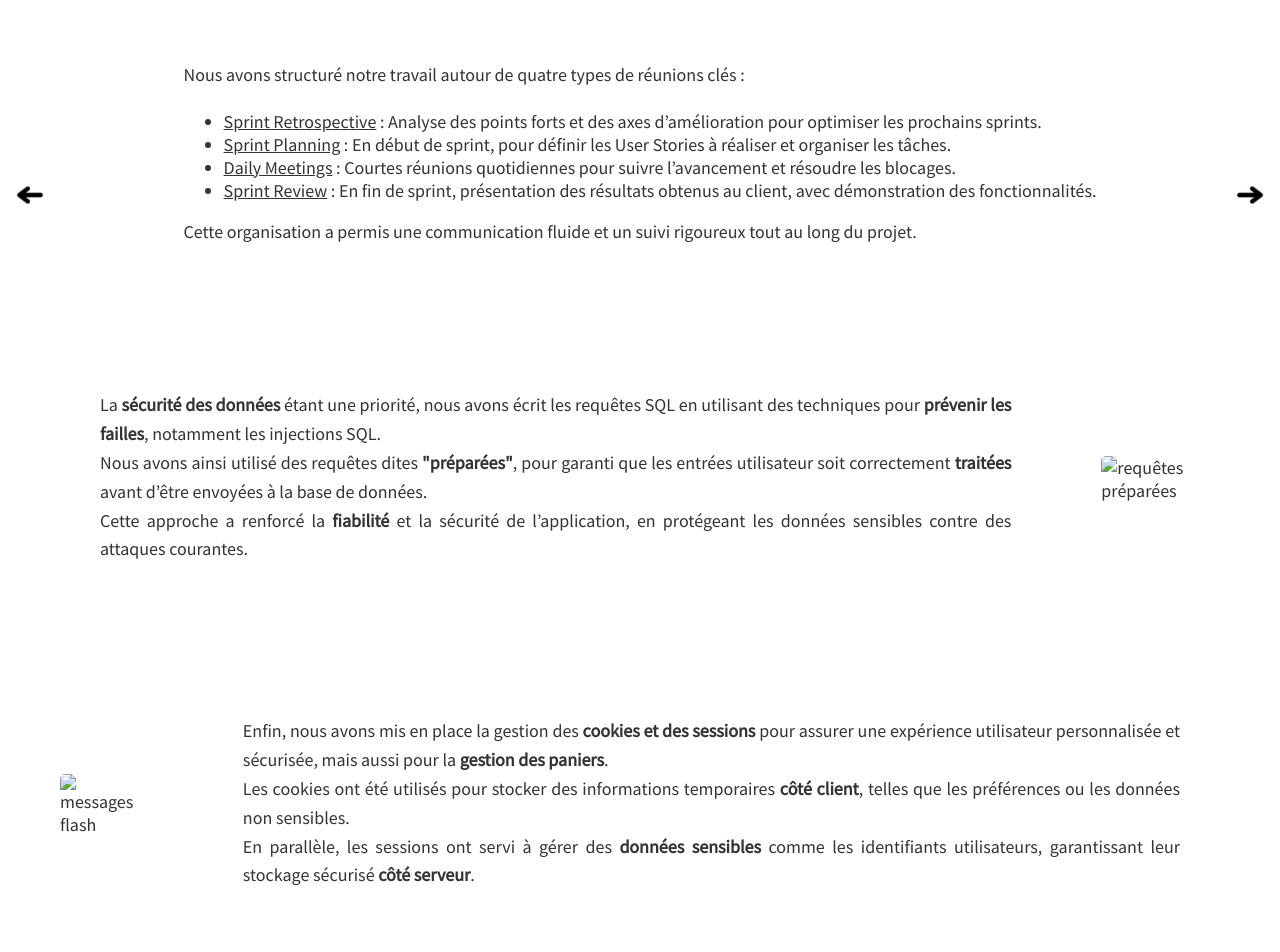
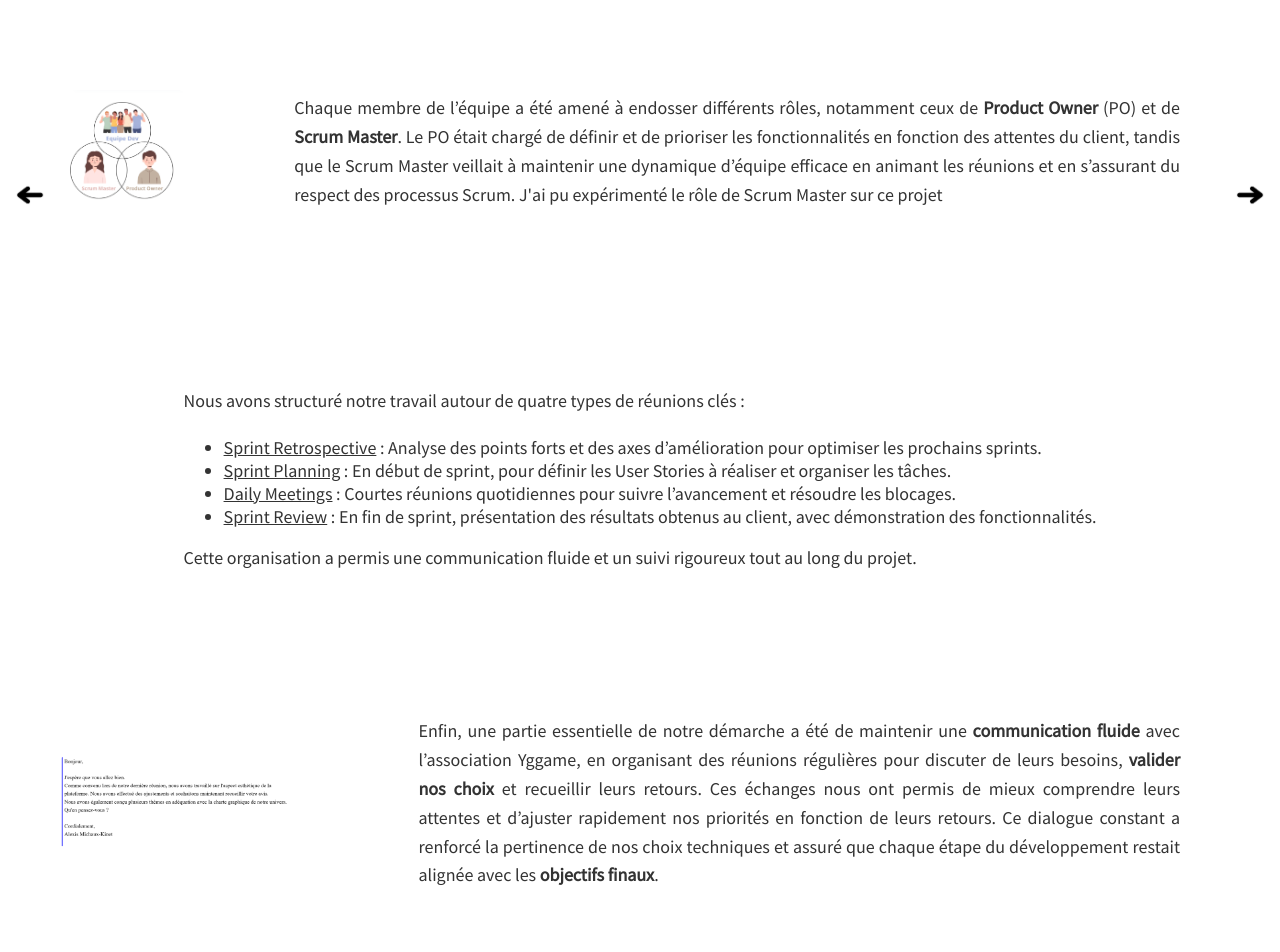
Before and after one commit to ZainabOtmani/portfolio, a plain HTML site: page CTF-gestion.html in a window 1280 px wide. Shown: the part 500-1452 px from the top of the page. Drawn offline with nearby package versions, Linux system fonts and the light colour scheme.

Commit message:
CTF-gestion fini

```diff
--- a/CTF-gestion.html
+++ b/CTF-gestion.html
@@ -26,11 +26,26 @@
                     <p>
                         Pour assurer le bon déroulement du projet, nous avons appliqué les principes des méthodologies <strong>Agile</strong> et <strong>Scrum</strong>, adaptées aux projets collaboratifs et évolutifs.
                         Ces approches nous ont permis d’organiser le travail en cycles courts, appelés <strong>sprints</strong>, favorisant une production <strong>incrémentale</strong> et des ajustements fréquents.
-                        Grâce à cette méthode, nous avons pu gérer les <strong>priorités</strong>, anticiper les imprévus et fournir des livrables réguliers, garantissant une progression constante tout au long des quatre mois du projet.
                     </p>
                 </div>
                 <div class="imga">
                     <img src="img/projet3/gest-SCRUM.png" alt="scrum" height="110%">
+                </div>
+            </div>
+
+            <br>
+            <br>
+
+
+            <div class="content-g">
+                <div class="imga">
+                    <img src="img/projet3/gest-roles.png" alt="rôles" height="100%">
+                </div>
+                <div class="text">
+                    <p>
+                        Chaque membre de l’équipe a été amené à endosser différents rôles, notamment ceux de <strong>Product Owner</strong> (PO) et de <strong>Scrum Master</strong>.
+                        Le PO était chargé de définir et de prioriser les fonctionnalités en fonction des attentes du client, tandis que le Scrum Master veillait à maintenir une dynamique d’équipe efficace en animant les réunions et en s’assurant du respect des processus Scrum.
+                        J'ai pu expérimenté le rôle de Scrum Master sur ce projet</p>
                 </div>
             </div>
 
@@ -57,30 +72,14 @@
             <br>
 
             <div class="content-g">
-                <div class="text">
-                    <p>
-                        La <strong>sécurité des données</strong> étant une priorité, nous avons écrit les requêtes SQL en utilisant des techniques pour <strong>prévenir les failles</strong>, notamment les injections SQL. <br>
-                        Nous avons ainsi utilisé des requêtes dites <strong>"préparées"</strong>, pour garanti que les entrées utilisateur soit correctement <strong>traitées</strong> avant d’être envoyées à la base de données. <br>
-                        Cette approche a renforcé la <strong>fiabilité</strong> et la sécurité de l’application, en protégeant les données sensibles contre des attaques courantes.
-                    </p>
-                </div>
                 <div class="imga">
-                    <img src="img/projet3" alt="requêtes préparées" height="100%">
-                </div>
-            </div>
-
-            <br>
-            <br>
-
-            <div class="content-g">
-                <div class="imga">
-                    <img src="img/projet3" alt="messages flash" width="110%">
+                    <img src="img/projet3/gest-comm.png" alt="messages flash" width="110%">
                 </div>
                 <div class="text">
                     <p>
-                        Enfin, nous avons mis en place la gestion des <strong>cookies et des sessions</strong> pour assurer une expérience utilisateur personnalisée et sécurisée, mais aussi pour la <strong>gestion des paniers</strong>. <br>
-                        Les cookies ont été utilisés pour stocker des informations temporaires <strong>côté client</strong>, telles que les préférences ou les données non sensibles. <br>
-                        En parallèle, les sessions ont servi à gérer des <strong>données sensibles</strong> comme les identifiants utilisateurs, garantissant leur stockage sécurisé <strong>côté serveur</strong>.
+                        Enfin, une partie essentielle de notre démarche a été de maintenir une <strong>communication fluide</strong> avec l’association Yggame, en organisant des réunions régulières pour discuter de leurs besoins, <strong>valider nos choix</strong> et recueillir leurs retours.
+                        Ces échanges nous ont permis de mieux comprendre leurs attentes et d’ajuster rapidement nos priorités en fonction de leurs retours.
+                        Ce dialogue constant a renforcé la pertinence de nos choix techniques et assuré que chaque étape du développement restait alignée avec les <strong>objectifs finaux</strong>.
                     </p>
                 </div>
             </div>
@@ -92,7 +91,7 @@
         <h3>A propos du projet</h3>
         <p>Versionning : GitLab<br>
             Equipe : 5 personnes<br>
-            Outils de développement : HTML/CSS, PHP <br>
+            Outils de développement : / <br>
             Durée du projet : du 13 septembre 2024 au 10 janvier 2025 : 4 mois <br>
             Communication : GoogleDocs, réunions, discussions, Discord
 
@@ -102,7 +101,7 @@
             <a href="CTF-integ-app.html" class="arrow arrow-left" title="BD">
                 <img src="img/flèche-gauche.png" alt="Page précédente">
             </a>
-            <a href="projet2.3.html" class="arrow arrow-right" title="Front-End">
+            <a href="CTF-resultats.html" class="arrow arrow-right" title="Front-End">
                 <img src="img/flèche-droite.png" alt="Page précédente">
             </a>
         </div>
```
Also changed, not shown: CTF.html (+3 -3 lines), img/projet3/gest-comm.png (added), img/projet3/gest-roles.png (added).
